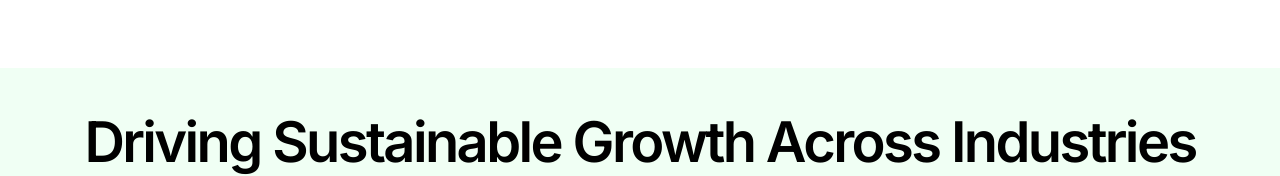
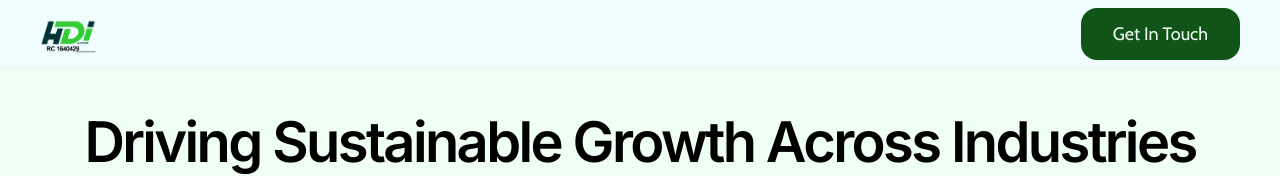
Before and after one commit to Elnalob/hdi-group, a React (Vite) app: page / in a window 1280 px wide. Shown: the top 176 px of the page. Built offline with nearby package versions, Linux system fonts and the light colour scheme.

Commit message:
made some changes

```diff
--- a/src/App.tsx
+++ b/src/App.tsx
@@ -2,12 +2,13 @@ import Footer from "./components/footer";
 import HeroSection from "./components/home/heroSection";
 import About from "./components/home/about";
 import Goals from "./components/home/goals"
+import Header from "./components/header";
 // import Header from './components/header'
 
 function App() {
   return (
     <>
-      {/* <Header /> */}
+      <Header />
       <HeroSection />
       <About />
       <Goals />
--- a/src/components/Header.tsx
+++ b/src/components/Header.tsx
@@ -5,7 +5,10 @@ function Header() {
     <header className="h-fit z-50 py-2 border-b border-black/4 flex items-center justify-between fixed inset-0 w-full bg-[#F0FDFF] 2xl:container 2xl:mx-auto px-5 lg:px-7 xl:px-10">
       <div>
         <NavLink to="/">
-          <img src="/src/assets/images/HDI-Logo.png" className="w-14 md:w-12 xl:w-14 h-8.5 md:h-7 xl:h-10" />
+          <img
+            src="/src/assets/images/HDI-Logo.png"
+            className="w-14 md:w-12 xl:w-14 h-8.5 md:h-7 xl:h-10"
+          />
         </NavLink>
       </div>
 
```
